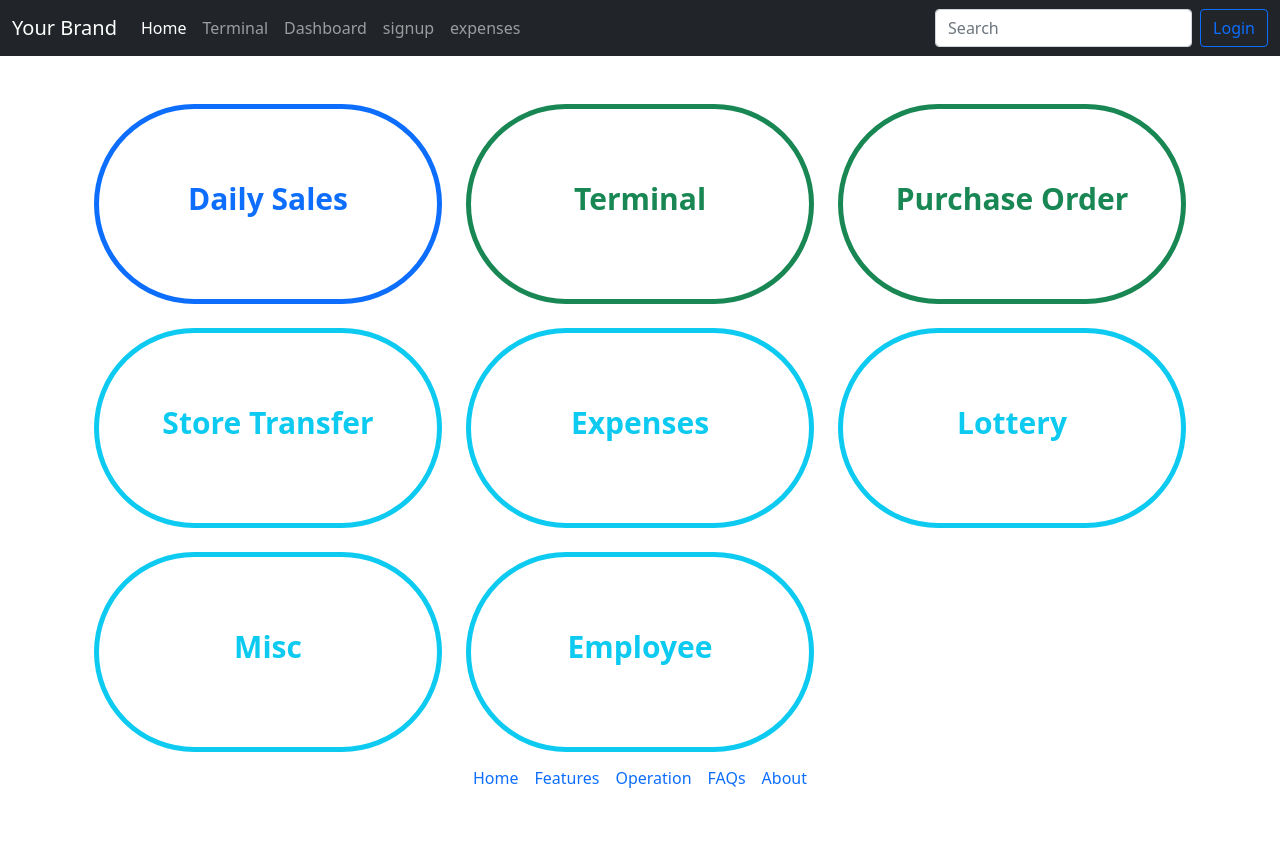
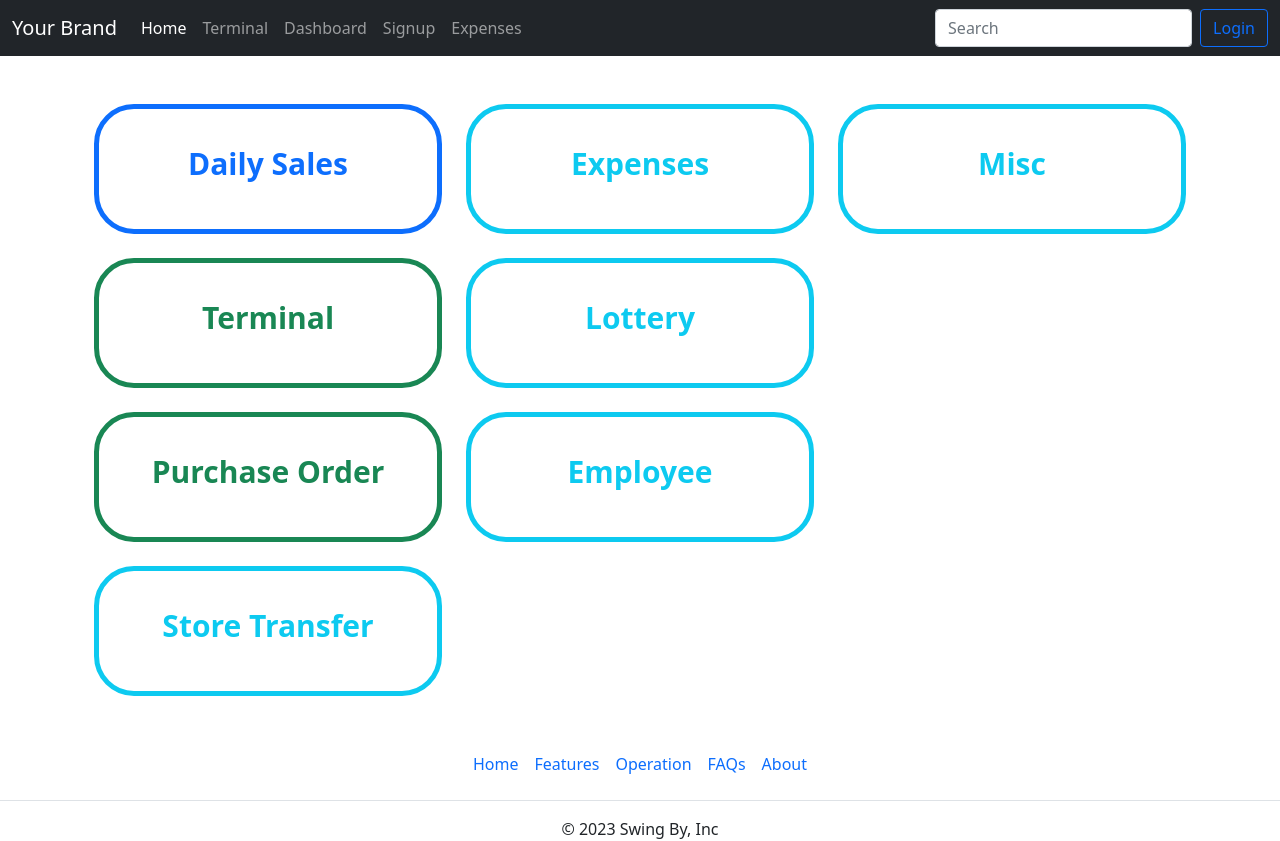
Before and after one commit to birat2024/swingby_paperwork, a Flask app: page /dashboard in a window 1280 px wide. Before the commit the page ends 788 px from the top, so only its background shows below. Run offline with Flask 3, Linux system fonts and the light colour scheme.

Commit message:
button changes

```diff
--- a/static/styles.css
+++ b/static/styles.css
@@ -7,27 +7,33 @@ body, html {
     flex-direction: column;
 }
 
+.container {
+    flex: 1;
+}
+
 /* Header */
 .navbar.bg-light-green {
     background-color: rgb(10, 48, 97) !important;
     height: 60px; /* Set height of the navbar */
 }
 
+
 /* Content */
 .content {
     flex: 1 0 auto;
     padding-top: 60px; /* Padding to ensure content doesn't overlap fixed navbar */
+    padding-bottom: 60px; /* Add padding at the bottom to avoid overlap with the footer */
 }
 
 /* Footer */
 .footer {
     background-color: transparent;
     text-align: center;
-    position: fixed;
-    bottom: 0;
+    position: static; /* Change back to static for small screens */
     width: 100%;
-    height: 60px; /* Set the fixed height of the footer here */
-    line-height: 60px; /* Vertically center the text */
+    height: 60px;
+    line-height: 1.5; /* Adjust the line-height value to reduce spacing between lines */
+    clear: both; /* Clear the float */
 }
 
 /* Adjust padding for smaller screens */
@@ -37,12 +43,15 @@ body, html {
     }
     .content {
         padding-top: 50px;
+        padding-bottom: 50px; /* Adjust padding at the bottom for small screens */
     }
     .footer {
-        height: 50px;
-        line-height: 50px;
+        position: static;
+        height: auto;
+        line-height: normal;
     }
 }
+
 
 
 
@@ -143,19 +152,18 @@ body {
 
 
 
-    /* Dashboard Design*/
-
+    /* Dashboard Design */
 .dashboard-button {
     display: block;
     width: 100%;
-        height: 200px;
+    height: 130px; /* Adjust the height as needed */
     padding: 10px;
     font-size: 30px;
     font-weight: bold;
     text-align: center;
-        line-height: 160px; /* Adjust line height to vertically center the text inside the button */
+    line-height: 90px; /* Adjust line height to vertically center the text inside the button */
     border: 5px solid;
-        border-radius: 100px; /* Rounded corners */
+    border-radius: 40px; /* Adjust the border-radius for rounded corners */
     text-decoration: none; /* Remove underline from links */
     color: inherit; /* Use text color of parent */
     transition: background-color 0.3s, color 0.3s; /* Smooth transition for hover effect */
@@ -165,6 +173,7 @@ body {
     color: #fff; /* White text on hover */
     background-color: #007bff; /* Bootstrap primary color on hover */
 }
+
 
     .btn-outline-primary {
         border-color: #007bff;
--- a/templates/base.html
+++ b/templates/base.html
@@ -1,17 +1,20 @@
 <!DOCTYPE html>
 <html lang="en">
+
 <head>
     <meta charset="utf-8">
-    <meta name="viewport" content="width=device-width, initial-scale=1">
+    <meta name="viewport" content="width=device-width, initial-scale=1, shrink-to-fit=no">
     <link rel="stylesheet" href="{{ url_for('static', filename='styles.css') }}">
     <link href="https://cdn.jsdelivr.net/npm/bootstrap@5.0.0-beta1/dist/css/bootstrap.min.css" rel="stylesheet">
     <title>Updated Navbar - Swing By Careers</title>
 </head>
+
 <body>
     <nav class="navbar navbar-expand-md navbar-dark bg-dark mb-4">
         <div class="container-fluid">
             <a class="navbar-brand" href="#">Your Brand</a>
-            <button class="navbar-toggler" type="button" data-bs-toggle="collapse" data-bs-target="#navbarNav" aria-controls="navbarNav" aria-expanded="false" aria-label="Toggle navigation">
+            <button class="navbar-toggler" type="button" data-bs-toggle="collapse" data-bs-target="#navbarNav"
+                aria-controls="navbarNav" aria-expanded="false" aria-label="Toggle navigation">
                 <span class="navbar-toggler-icon"></span>
             </button>
             <div class="collapse navbar-collapse" id="navbarNav">
@@ -26,14 +29,14 @@
                         <a class="nav-link" href="/dashboard">Dashboard</a>
                     </li>
                     <li class="nav-item">
-                        <a class="nav-link" href="/signup">signup</a>
+                        <a class="nav-link" href="/signup">Signup</a>
                     </li>
                     <li class="nav-item">
-                        <a class="nav-link" href="/expenses">expenses</a>
+                        <a class="nav-link" href="/expenses">Expenses</a>
                     </li>
                     <!-- Add more items here -->
                 </ul>
-                <form class="d-flex align-items-center" role="search">
+                <form class="d-flex align-items-center">
                     <input class="form-control me-2" type="search" placeholder="Search" aria-label="Search">
                 </form>
                 {% if is_logged_in() %}
@@ -41,31 +44,37 @@
                 {% else %}
                     <a class="btn btn-outline-primary" href="{{ url_for('login') }}">Login</a>
                 {% endif %}
-
             </div>
         </div>
     </nav>
+    <div id="alert-container">
+        {% with messages = get_flashed_messages(with_categories=true) %}
+        {% if messages %}
+            {% for category, message in messages %}
+                <div id="alert" class="alert alert-{{ category }} alert-dismissible fade show" role="alert">
+                    {{ message }}
+                    <button type="button" class="btn-close" data-bs-dismiss="alert" aria-label="Close"></button>
+                </div>
+
+                <script>
+                    // Auto-hide the alert after 5 seconds (5000 milliseconds)
+                    setTimeout(function() {
+                        document.getElementById('alert').style.display = 'none';
+                    }, 5000);
+                </script>
+            {% endfor %}
+        {% endif %}
+        {% endwith %}
+    </div>
+
 
     <div class="container">
 
-
         {% block content %}{% endblock %}
-
-    <script src="https://cdn.jsdelivr.net/npm/bootstrap@5.0.0-beta1/dist/js/bootstrap.bundle.min.js"></script>
-
 
     </div>
 
     <footer class="footer">
-    {% with messages = get_flashed_messages(with_categories=true) %}
-    {% if messages %}
-      {% for category, message in messages %}
-        <div class="alert alert-{{ category }}">
-          {{ message }}
-        </div>
-      {% endfor %}
-    {% endif %}
-  {% endwith %}
         <ul class="nav justify-content-center border-bottom pb-3 mb-3">
             <li class="nav-item"><a href="#" class="nav-link px-2 text-body-secondary">Home</a></li>
             <li class="nav-item"><a href="#" class="nav-link px-2 text-body-secondary">Features</a></li>
@@ -75,8 +84,10 @@
         </ul>
         <p class="text-center text-body-secondary">&copy; 2023 Swing By, Inc</p>
     </footer>
-</body>
+
+    <script src="https://cdn.jsdelivr.net/npm/bootstrap@5.0.0-beta1/dist/js/bootstrap.bundle.min.js"></script>
 
 
 </body>
+
 </html>
--- a/templates/dashboard.html
+++ b/templates/dashboard.html
@@ -3,49 +3,31 @@
 {% block content %}
 <div class="container mt-4">
     <div class="row">
-        <!-- Daily Sales Button -->
         <div class="col-md-4 mb-4">
-            <a href="{{ url_for('dailysales') }}" class="dashboard-button btn-outline-primary">Daily Sales</a>
+            <!-- Row 1 -->
+            <a href="{{ url_for('dailysales') }}" class="dashboard-button btn-outline-primary mb-4">Daily Sales</a>
+            <!-- Row 2 -->
+            <a href="{{ url_for('main_terminal') }}" class="dashboard-button btn-outline-success mb-4">Terminal</a>
+            <!-- Row 3 -->
+            <a href="{{ url_for('purchase_order') }}" class="dashboard-button btn-outline-success mb-4">Purchase Order</a>
+            <!-- Row 4 -->
+            <a href="{{ url_for('store_transfer') }}" class="dashboard-button btn-outline-info mb-4">Store Transfer</a>
         </div>
 
-        <!-- Terminal Button (Visible only to Managers and Owners) -->
         <div class="col-md-4 mb-4">
-            <a href="{{ url_for('main_terminal') }}" class="dashboard-button btn-outline-success">Terminal</a>
+            <!-- Row 5 -->
+            <a href="{{ url_for('expenses') }}" class="dashboard-button btn-outline-info mb-4">Expenses</a>
+            <!-- Row 6 -->
+            <a href="{{ url_for('lottery_input') }}" class="dashboard-button btn-outline-info mb-4">Lottery</a>
+            <!-- Row 7 -->
+            <a href="{{ url_for('employee') }}" class="dashboard-button btn-outline-info mb-4">Employee</a>
         </div>
 
-
-        <!-- Purchase Order Button -->
         <div class="col-md-4 mb-4">
-            <a href="{{ url_for('purchase_order') }}" class="dashboard-button btn-outline-success">Purchase Order</a>
+            <!-- Row 8 -->
+            <a href="{{ url_for('misc') }}" class="dashboard-button btn-outline-info mb-4">Misc</a>
+            <!-- Additional Rows can be added here if needed -->
         </div>
-
-        <!-- Store Transfer Button -->
-        <div class="col-md-4 mb-4">
-            <a href="{{ url_for('store_transfer') }}" class="dashboard-button btn-outline-info">Store Transfer</a>
-        </div>
-
-        <!-- Expenses Button -->
-        <div class="col-md-4 mb-4">
-            <a href="{{ url_for('expenses') }}" class="dashboard-button btn-outline-info">Expenses</a>
-        </div>
-
-        <!-- Lottery Button -->
-        <div class="col-md-4 mb-4">
-            <a href="{{ url_for('lottery_input') }}" class="dashboard-button btn-outline-info">Lottery</a>
-        </div>
-
-        <!-- Misc Button -->
-        <div class="col-md-4 mb-4">
-            <a href="{{ url_for('misc') }}" class="dashboard-button btn-outline-info">Misc</a>
-        </div>
-
-        <!-- Employee Button -->
-        <div class="col-md-4 mb-4">
-            <a href="{{ url_for('employee') }}" class="dashboard-button btn-outline-info">Employee</a>
-        </div>
-
-        <!-- More buttons can be added here -->
-
     </div>
 </div>
 {% endblock %}
```
Also changed, not shown: templates/login.html (+15 -3 lines), templates/main_terminal.html (+15 -27 lines), templates/signup.html (+13 -7 lines), 1 other file. Lines whose indentation alone changed are shown as unchanged.
